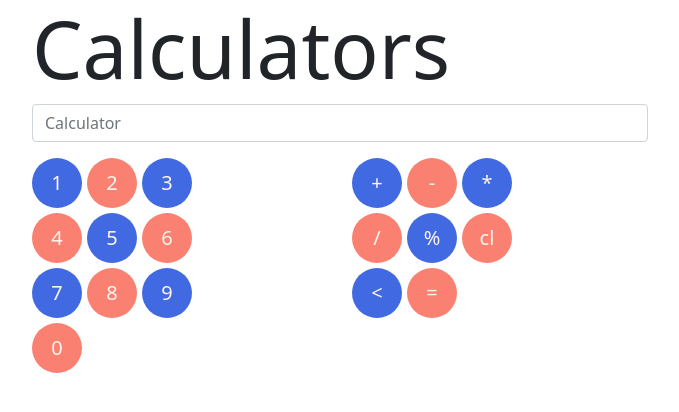
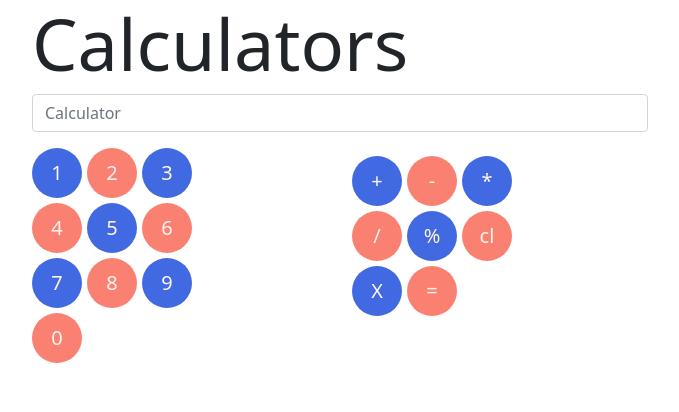
Before and after one commit to anilkapse1/js-calculator, a plain HTML site: page index.html in a window 1280 px wide. Shown: the whole page, without its empty margins (300-979 px from the left). Drawn offline with nearby package versions, Linux system fonts and the light colour scheme.

Commit message:
added a spacing

```diff
--- a/index.html
+++ b/index.html
@@ -19,7 +19,7 @@
     <div class="container w-50">
         <div class="row">
             <div class="col border-1 border-dark">
-                <h1 class="display-1">Calculators</h1>
+                <h1 class="display-2">Calculators</h1>
                 <div class="mb-3">
                     <input type="text" value="" class="form-control calc-area" id="exampleFormControlInput1"
                         placeholder="Calculator" />
@@ -41,7 +41,7 @@
                     <span class="rounded-circle d-flex justify-content-center align-items-center">0</span>
                 </div>
             </div>
-            <div class="col-sm-12 col-md-6">
+            <div class="col-sm-12 col-md-6 mt-sm-2 mt-xs-2">
                 <div class="action">
                     <span class="rounded-circle d-flex justify-content-center align-items-center">+</span>
                     <span class="rounded-circle d-flex justify-content-center align-items-center">-</span>
@@ -49,7 +49,7 @@
                     <span class="rounded-circle d-flex justify-content-center align-items-center">/</span>
                     <span class="rounded-circle d-flex justify-content-center align-items-center">%</span>
                     <span class="rounded-circle d-flex justify-content-center align-items-center">cl</span>
-                    <span class="rounded-circle d-flex justify-content-center align-items-center"><</span>
+                    <span class="rounded-circle d-flex justify-content-center align-items-center">X</span>
                     <span class="rounded-circle d-flex justify-content-center align-items-center">=</span>
                 </div>
             </div>
--- a/script/script.js
+++ b/script/script.js
@@ -29,7 +29,7 @@ action.forEach((val,idx)=>{
         if(operation.includes(innerText)){
            addOp(innerText);
         }
-        else if(innerText==='<'){
+        else if(innerText==='X'){
             subVal();
         }
         else if(innerText==='cl'){
```
